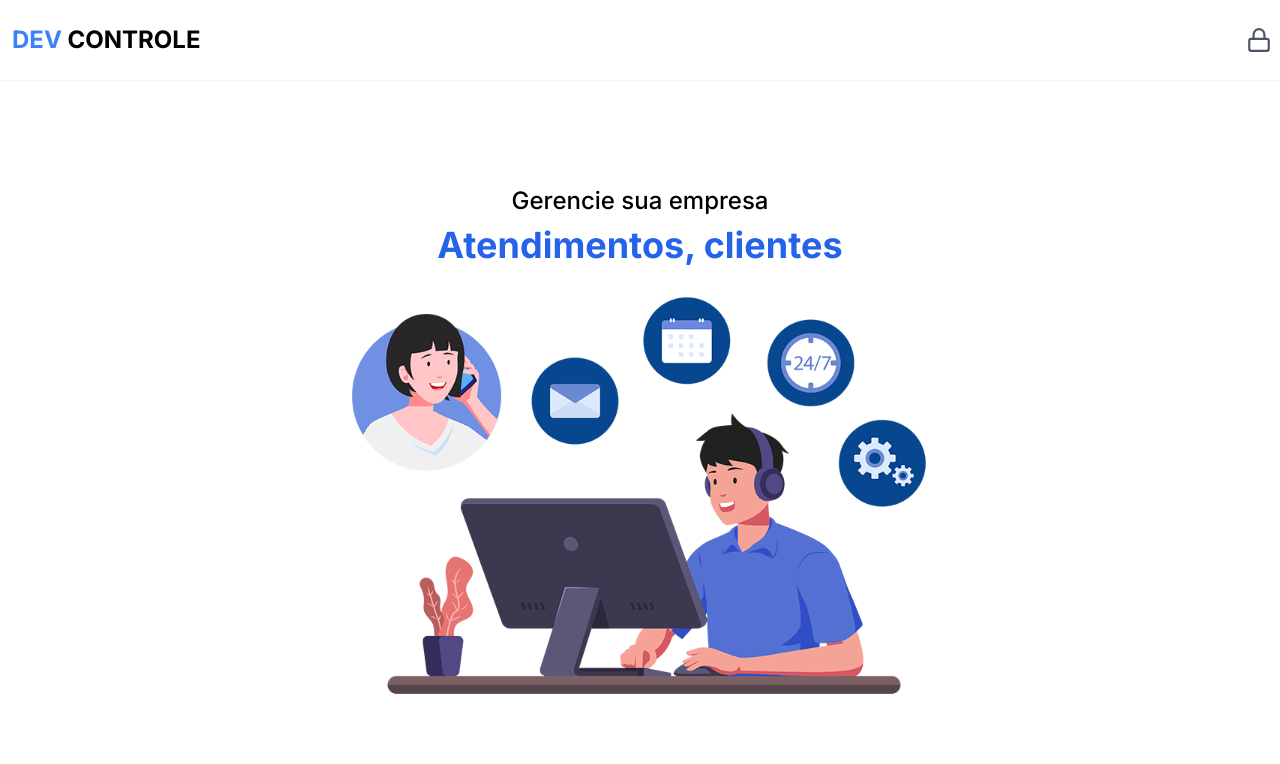
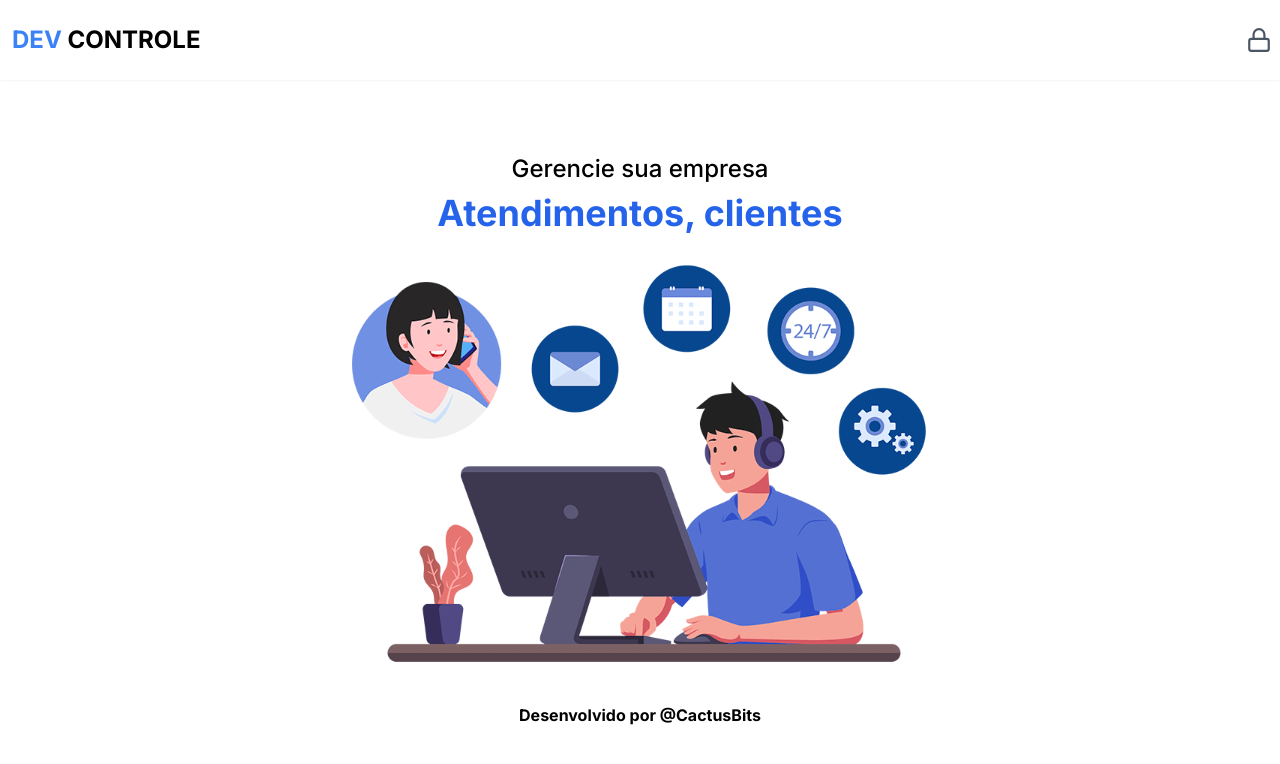
Before and after one commit to IraquianRodrigues/devcontrole, a Next.js app: page / in a window 1280 px wide. Shown: the top 764 px of the page. Built offline with nearby package versions, Linux system fonts and the light colour scheme; no server answers.

Commit message:
adição footer

```diff
--- a/package.json
+++ b/package.json
@@ -24,8 +24,8 @@
   },
   "devDependencies": {
     "@types/node": "^20",
-    "@types/react": "^18",
-    "@types/react-dom": "^18",
+    "@types/react": "^18.3.5",
+    "@types/react-dom": "^18.3.0",
     "postcss": "^8",
     "prisma": "^5.13.0",
     "tailwindcss": "^3.4.1",
--- a/src/app/dashboard/page.tsx
+++ b/src/app/dashboard/page.tsx
@@ -14,6 +14,8 @@ export default async function Dashboard() {
  if(!session || !session.user){
   redirect("/")
  }
+
+ //procurar no banco de dados se o ticket estiver aberto
  const tickets = await prismaClient.ticket.findMany({
   where:{
     userId: session.user.id,
--- a/src/app/page.tsx
+++ b/src/app/page.tsx
@@ -12,7 +12,11 @@ export default function Home() {
         width={600}
         className="max-w-sm md:max-w-xl"
       />
+
+      <footer className="mt-10">
+       <span className="font-bold flex">Desenvolvido por @CactusBits</span>
+     </footer>
+
     </main>
-
   )
 }
```
Also changed, not shown: 2 other files (tests, documents, lock files or other folders).
